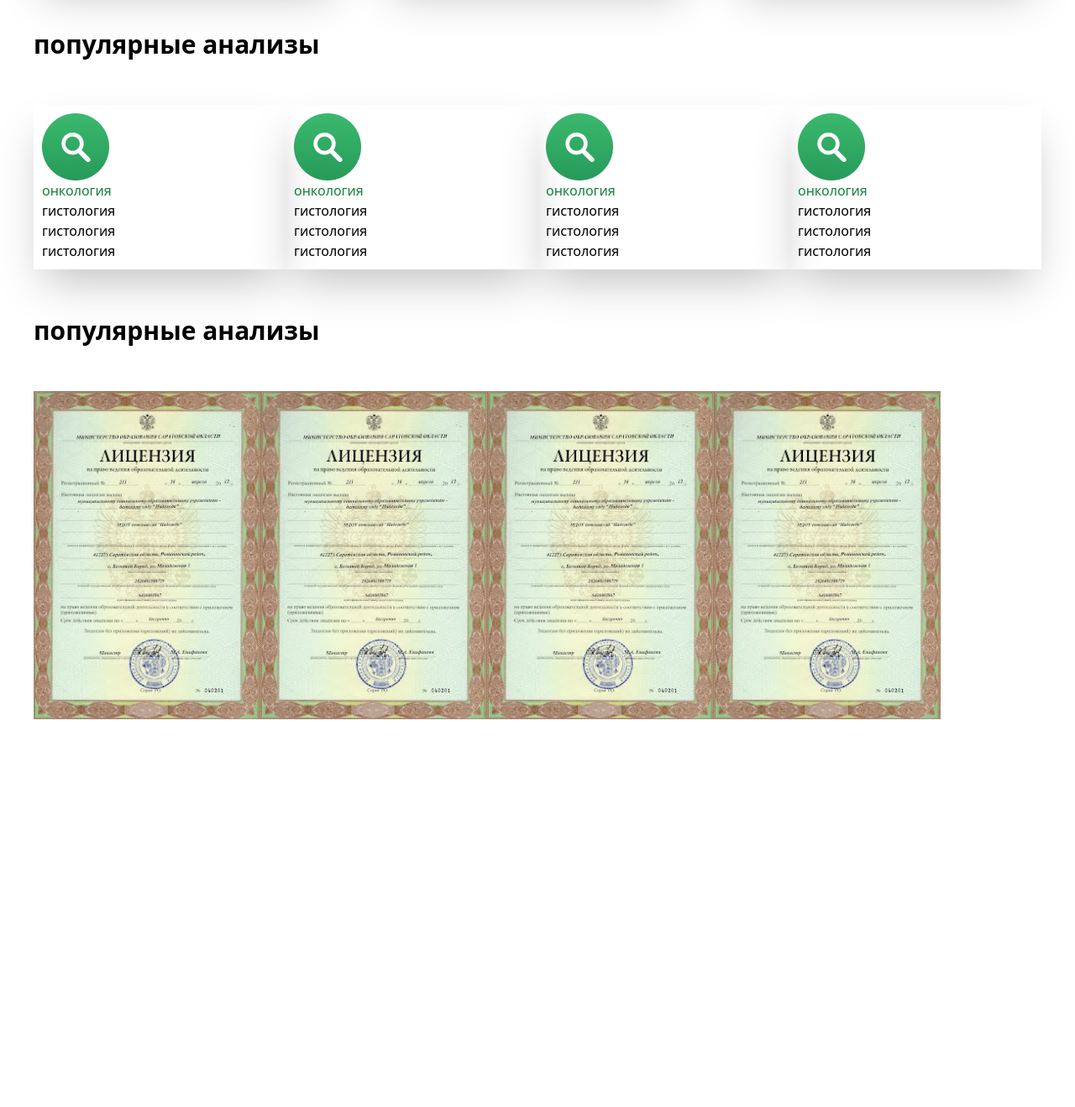
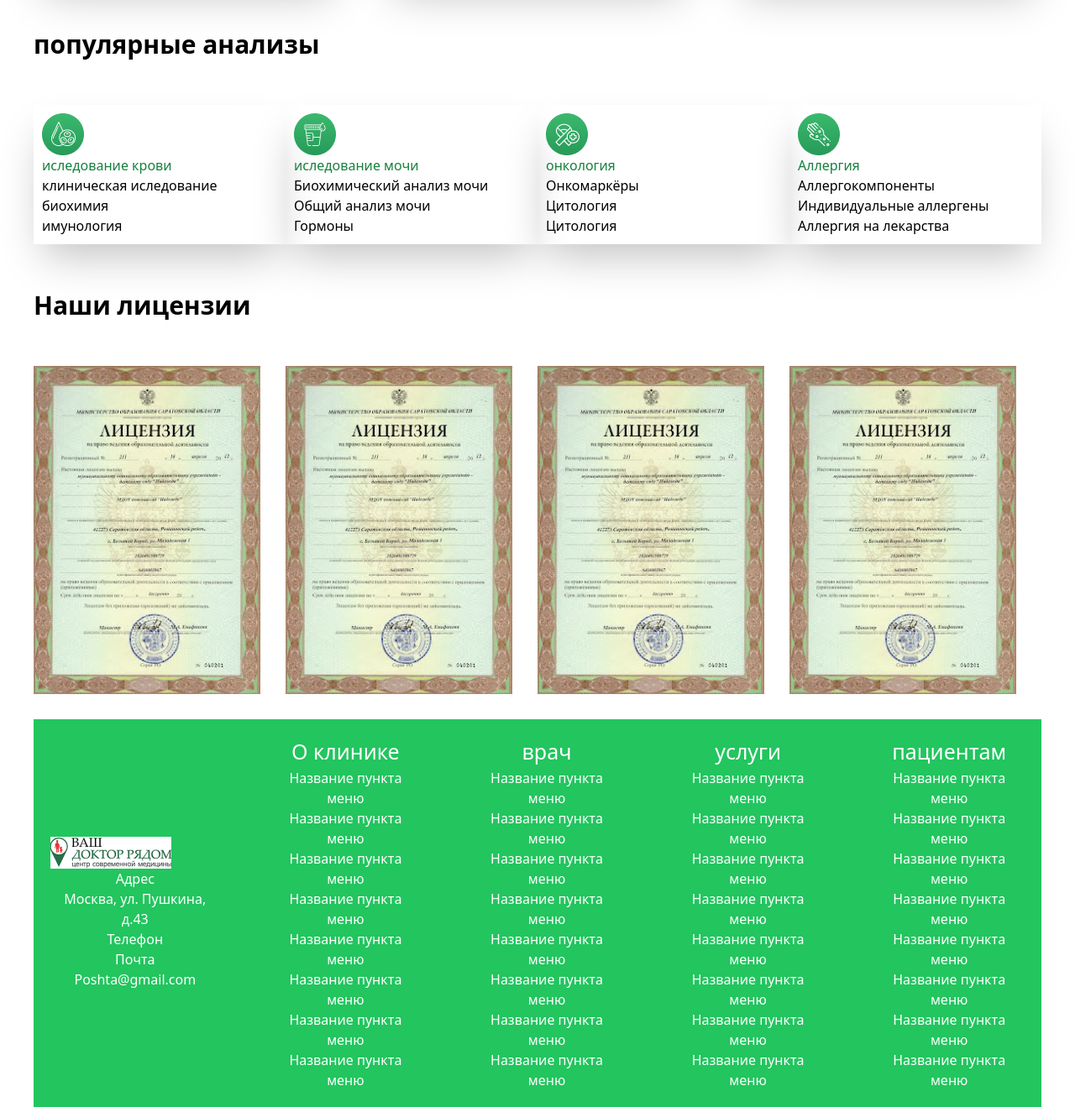
Before and after one commit to UmarovSino/repo, a website: page src/index.html in a window 1280 px wide. Shown: the part 880-2199 px from the top of the page at 84% size. Before the commit the page ends 1737 px from the top, so only its background shows below. Drawn offline with Linux system fonts and the light colour scheme.

Commit message:
footer tamom

```diff
--- a/src/index.html
+++ b/src/index.html
@@ -34,7 +34,7 @@
                     <li class="text-gray-500">Отзивы</li>
                     <li class="text-gray-500">Контакты</li>
                 </ul>
-                <!-- <i class="fa-solid fa-bars lg:hidden"></i> -->
+                <i class="fa-solid fa-bars lg:hidden"></i>
             </div>
 
             <div class=" hidden lg:flex gap-[10px]  ml-[170px] mt-[20px]">
@@ -67,7 +67,7 @@
                     <img class="place-self-center lg:w-[900px] mt-[60px] ml-[-100px]" src="./image 4 (3).png" alt="">
                 </aside>
             </div>
-            <div class="bg-blue-500 mt-[20px] lg:mt-[0] flex">
+            <div class="bg-blue-500 lg:flex">
                 <aside>
                     <article class="place-self-center ">
                         <h2 class="place-self-center p-[10px]"> Скидка -20% на МРТ</h2>
@@ -105,47 +105,105 @@
         <h2 class="font-bold text-[30px] lg:max-w-[1200px] m-auto mt-[50px]">популярные анализы</h2>
         <section class="lg:flex mt-[50px] max-w-[1200px] m-auto">
             <article class="p-[10px] shadow-2xl  w-[200px] lg:w-[300px] place-self-center">
-                <img src="./Frame 153.png" alt="">
+                <img src="./Group 1894 (1).png" alt="">
+                <p class="text-green-700
+                ">иследование крови</p>
+                <p>клиническая иследование</p>
+                <p>биохимия</p>
+                <p>имунология</p>
+            </article>
+            <article class="p-[10px] shadow-2xl  w-[200px] lg:w-[300px] place-self-center">
+                <img src="./Group 1894 (2).png" alt="">
+                <p class="text-green-700
+                ">иследование мочи</p>
+                <p>Биохимический анализ мочи</p>
+                <p>Общий анализ мочи</p>
+                <p>Гормоны</p>
+            </article>
+            <article class="p-[10px] shadow-2xl p-[10px] w-[200px] lg:w-[300px]  place-self-center lg:p-[10px]">
+                <img src="./Group 1894.png" alt="">
                 <p class="text-green-700
                 ">онкология</p>
-                <p>гистология</p>
-                <p>гистология</p>
-                <p>гистология</p>
-            </article>
-            <article class="p-[10px] shadow-2xl  w-[200px] lg:w-[300px] place-self-center">
-                <img src="./Frame 153.png" alt="">
-                <p class="text-green-700
-                ">онкология</p>
-                <p>гистология</p>
-                <p>гистология</p>
-                <p>гистология</p>
+                <p>Онкомаркёры</p>
+                <p>Цитология</p>
+                <p>Цитология</p>
+
             </article>
             <article class="p-[10px] shadow-2xl w-[200px] lg:w-[300px] place-self-center">
-                <img src="./Frame 153.png" alt="">
+                <img src="./Group 1894 (3).png  " alt="">
                 <p class="text-green-700
-                ">онкология</p>
-                <p>гистология</p>
-                <p>гистология</p>
-                <p>гистология</p>
-            </article>
-            <article class="p-[10px] shadow-2xl w-[200px] lg:w-[300px] place-self-center">
-                <img src="./Frame 153.png" alt="">
-                <p class="text-green-700
-                ">онкология</p>
-                <p>гистология</p>
-                <p>гистология</p>
-                <p>гистология</p>
+                ">Аллергия</p>
+                <p>Аллергокомпоненты</p>
+                <p>Индивидуальные аллергены</p>
+                <p>Аллергия на лекарства</p>
             </article>
         </section>
-        <h2 class="font-bold text-[30px] lg:max-w-[1200px] m-auto mt-[50px]">популярные анализы</h2>
-        <section class="lg:flex mt-[50px] max-w-[1200px] m-auto gap-[30pxgit]">
-            <img src="./image 7.png" alt="">
-            <img src="./image 7.png" alt="">
-            <img src="./image 7.png" alt="">
-            <img src="./image 7.png" alt="">
+        <h2 class="font-bold text-[30px] place-self-center gap-[40px] lg:max-w-[1200px] m-auto mt-[50px]">Наши лицензии</h2>
+        <section class="lg:flex mt-[50px] max-w-[1200px] m-auto gap-[30px]">
+            <img class="place-self-center" src="./image 7.png" alt="">
+            <img class="place-self-center" src="./image 7.png" alt="">
+            <img class="place-self-center" src="./image 7.png" alt="">
+            <img class="place-self-center" src="./image 7.png" alt="">
         </section>
 
     </main>
+    <footer
+        class="lg:flex max-w-[1200px] m-auto gap-[60px] place-self-center bg-green-500 mt-[30px] p-[20px] text-center items-center ">
+        <article>
+            <img src="./image 1 (2).png" alt="">
+            <p class="text-white">Адрес</p>
+            <p class="text-white">Москва, ул. Пушкина, д.43</p>
+            <p class="text-white">Телефон</p>
+            <p class="text-white">Почта</p>
+            <p class="text-white">Poshta@gmail.com</p>
+
+        </article>
+        <article>
+            <p class=" text-white text-[25px] ">О клинике</p>
+            <p class="text-white">Название пункта меню</p>
+            <p class="text-white">Название пункта меню</p>
+            <p class="text-white">Название пункта меню</p>
+            <p class="text-white">Название пункта меню</p>
+            <p class="text-white">Название пункта меню</p>
+            <p class="text-white">Название пункта меню</p>
+            <p class="text-white">Название пункта меню</p>
+            <p class="text-white">Название пункта меню</p>
+        </article>
+        <article>
+            <p class=" text-white text-[25px] ">врач</p>
+
+                <p class=" text-white">Название пункта меню</p>
+            <p class="text-white">Название пункта меню</p>
+            <p class="text-white">Название пункта меню</p>
+            <p class="text-white">Название пункта меню</p>
+            <p class="text-white">Название пункта меню</p>
+            <p class="text-white">Название пункта меню</p>
+            <p class="text-white">Название пункта меню</p>
+            <p class="text-white">Название пункта меню</p>
+        </article>
+        <article>
+            <p class=" text-white text-[25px] ">услуги</p>
+            <p class="text-white">Название пункта меню</p>
+            <p class="text-white">Название пункта меню</p>
+            <p class="text-white">Название пункта меню</p>
+            <p class="text-white">Название пункта меню</p>
+            <p class="text-white">Название пункта меню</p>
+            <p class="text-white">Название пункта меню</p>
+            <p class="text-white">Название пункта меню</p>
+            <p class="text-white">Название пункта меню</p>
+        </article>
+        <article>
+            <p class=" text-white text-[25px] ">пациентам</p>
+            <p class="text-white">Название пункта меню</p>
+            <p class="text-white">Название пункта меню</p>
+            <p class="text-white">Название пункта меню</p>
+            <p class="text-white">Название пункта меню</p>
+            <p class="text-white">Название пункта меню</p>
+            <p class="text-white">Название пункта меню</p>
+            <p class="text-white">Название пункта меню</p>
+            <p class="text-white">Название пункта меню</p>
+        </article>
+    </footer>
 </body>
 
 </html>
```
Also changed, not shown: src/Group 1894 (3).png (added), src/output.css.
